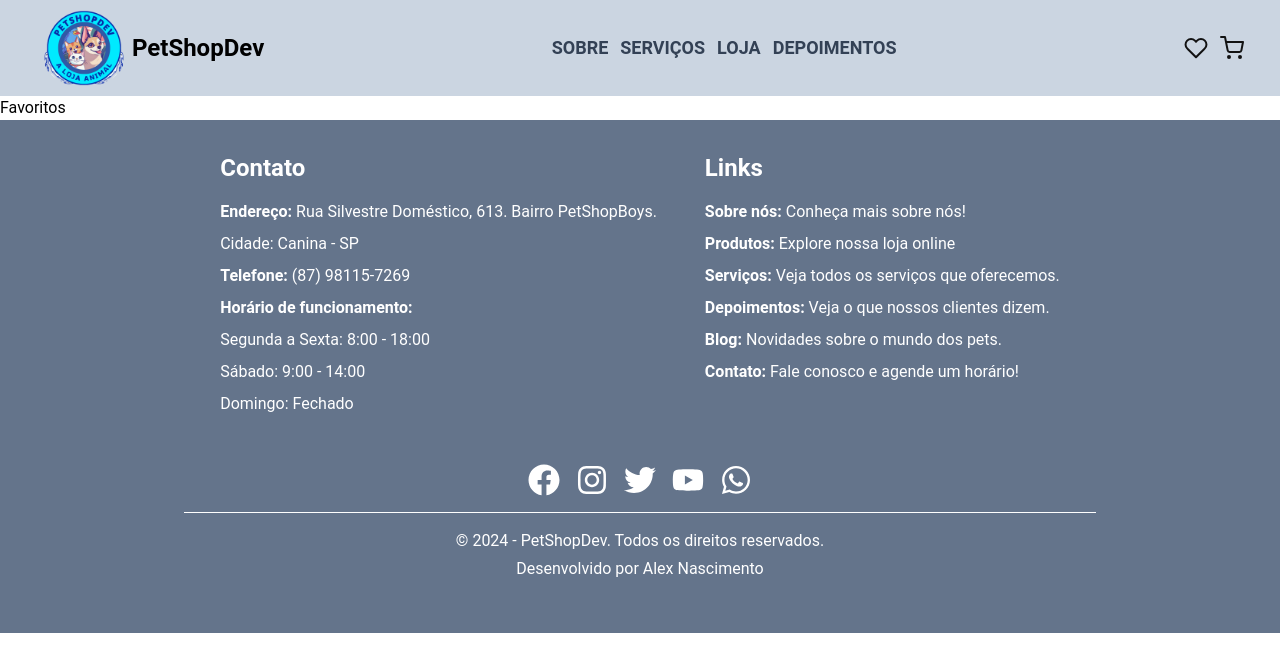
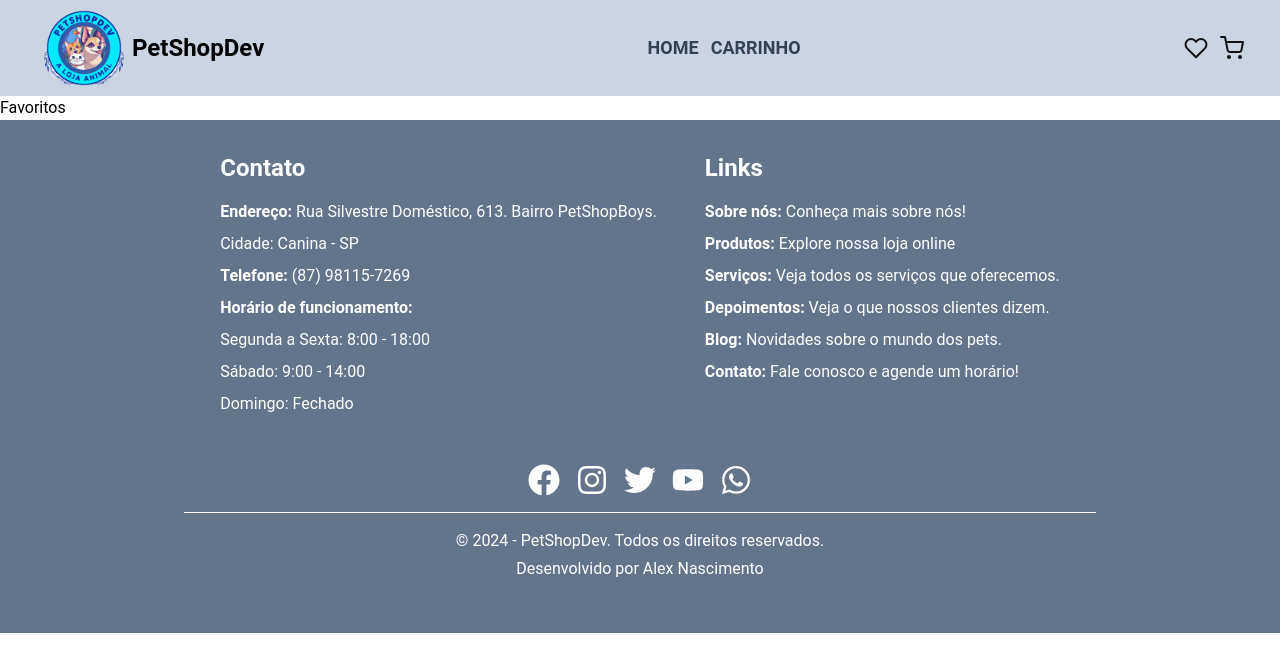
Before and after one commit to alexdev613/devpetshop-to-deploy, a React (Vite) app: page /favoritos in a window 1280 px wide. Shown: the top 672 px of the page. Built offline with nearby package versions, Linux system fonts and the light colour scheme.

Commit message:
feat: criei a lógica para o Header, para quando estiver em uma determinada página aparecer links que realmente faça sentido para aquela página no Header.

```diff
--- a/src/components/Header/index.tsx
+++ b/src/components/Header/index.tsx
@@ -1,34 +1,83 @@
-import { Link, useLocation } from "react-router-dom";
-import { FiHeart, FiShoppingCart } from "react-icons/fi";
+import { Link, useLocation, useMatch } from "react-router-dom";
 import { useContext } from "react";
 import { CartContext } from "../../contexts/CartContext";
+
+import { FiHeart, FiShoppingCart } from "react-icons/fi";
+import { FaBars } from "react-icons/fa";
 import logo from '../../assets/logopet.png';
-import { FaBars } from "react-icons/fa";
 
 export function Header() {
+  const { cartAmount } = useContext(CartContext);
 
-  const {cartAmount} = useContext(CartContext);
   const location = useLocation();
+  const matchHome = useMatch('/');
+  const matchCart = useMatch('/carrinho');
+  const matchFavorites = useMatch('/favoritos');
+  const matchProductDetails = useMatch('/produto/:id');
 
+  // Verifica se a rota atual é uma rota "not found":
+  const isNotFoundPage = !matchHome &&
+                         !matchCart &&
+                         !matchFavorites &&
+                         !matchProductDetails &&
+                         location.pathname !== '/';
+
+
+  function getLinks() {
+    if (isNotFoundPage) {
       return (
-    <header className="w-full px-4 bg-slate-300">
-      <nav className="flex items-center max-w-7xl h-24 justify-between px-5 mx-auto select-none">
-        <Link to="/" className="font-bold text-2xl flex justify-center items-center">
-          <img className="max-h-24 max-w-24" src={logo} alt="" />
-          <span className="hidden md:block">PetShopDev</span>
-        </Link>
-
-        {location.pathname === '/carrinho' ? (
-          <div className="gap-3 text-normal hidden sm:flex md:text-lg font-semibold text-slate-700">
         <Link to='/' className="hover:bg-slate-400">
           <h3>HOME</h3>
         </Link>
-            <Link to='/favorites' className="hover:bg-slate-400">
+      );
+    }
+
+    if (matchCart) {
+      return (
+        <>
+          <Link to='/' className="hover:bg-slate-400">
+            <h3>HOME</h3>
+          </Link>
+          <Link to='/favoritos' className="hover:bg-slate-400">
             <h3>FAVORITOS</h3>
           </Link>
-          </div>
-        ) : (
-          <div className="gap-3 text-normal hidden sm:flex md:text-lg font-semibold text-slate-700">
+        </>
+      );
+    }
+
+    if (matchFavorites) {
+      return (
+        <>
+          <Link to='/' className="hover:bg-slate-400">
+            <h3>HOME</h3>
+          </Link>
+          <Link to='/carrinho' className="hover:bg-slate-400">
+            <h3>CARRINHO</h3>
+          </Link>
+        </>
+      );
+    }
+
+    if (matchProductDetails) {
+      return (
+        <>
+          <Link to='/' className="hover:bg-slate-400">
+            <h3>HOME</h3>
+          </Link>
+          <Link to='/carrinho' className="hover:bg-slate-400">
+            <h3>CARRINHO</h3>
+          </Link>
+          <Link to='/favoritos' className="hover:bg-slate-400">
+            <h3>FAVORITOS</h3>
+          </Link>
+        </>
+      );
+    }
+
+    // Links para a página Home
+    if (matchHome) {
+      return (
+        <>
           <Link to='#about' target="_parent" className="hover:bg-slate-400">
             <h3>SOBRE</h3>
           </Link>
@@ -41,16 +90,32 @@ export function Header() {
           <Link to='#feedback' target="_parent" className="hover:bg-slate-400">
             <h3>DEPOIMENTOS</h3>
           </Link>
+        </>
+      );
+    }
+
+    // retrun null; garante que a função getLinks sempre retorna um valor, mesmo que nunhuma das consdições anteriores seja atendida
+    return null;
+
+  };
+
+  return (
+    <header className="w-full px-4 bg-slate-300">
+      <nav className="flex items-center max-w-7xl h-24 justify-between px-5 mx-auto select-none">
+        <Link to="/" className="font-bold text-2xl flex justify-center items-center">
+          <img className="max-h-24 max-w-24" src={logo} alt="Logo" />
+          <span className="hidden md:block">PetShopDev</span>
+        </Link>
+
+        <div className="gap-3 text-normal hidden sm:flex md:text-lg font-semibold text-slate-700">
+          {getLinks()}
         </div>
-        )}
 
         <div className="flex gap-3">
           <FaBars size={24} className="sm:hidden" />
-
           <Link to='' className="relative">
             <FiHeart size={24} color="#121212" />
           </Link>
-
           <Link to="/carrinho" className="relative">
             <FiShoppingCart size={24} color="#121212" />
             {cartAmount > 0 && (
@@ -61,8 +126,7 @@ export function Header() {
           </Link>
         </div>
 
-
       </nav>
     </header>
-  )
+  );
 }
```
Lines whose indentation alone changed are shown as unchanged.
